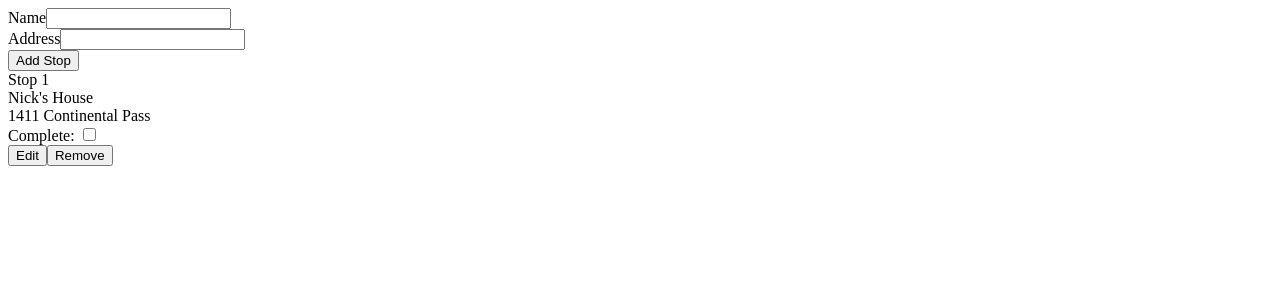
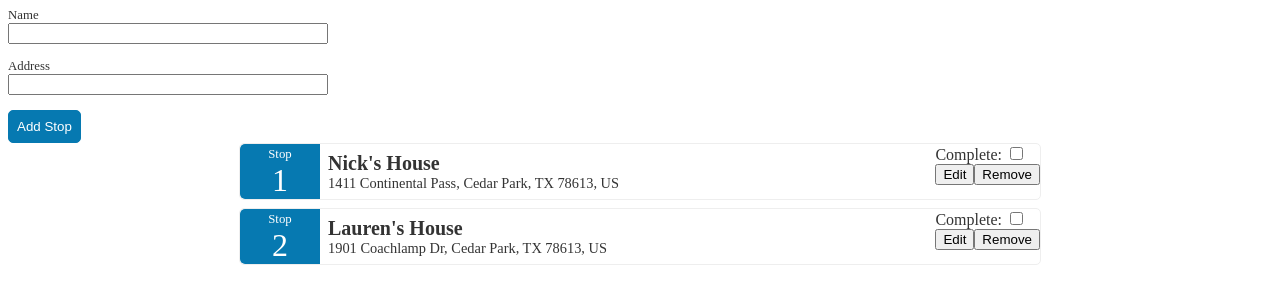
Before and after one commit to nickroberts404/shipwell-project, a React app: page / in a window 1280 px wide. Shown: the top 304 px of the page. Built offline with nearby package versions, Linux system fonts and the light colour scheme; the HTML template or start-up script is replaced by a standard one.

Commit message:
Began styling components with styled-components

```diff
--- a/src/components/App.js
+++ b/src/components/App.js
@@ -1,16 +1,22 @@
 import React from 'react';
 import { useDispatch } from 'react-redux';
+import styled from 'styled-components';
 import { addStop } from '../actions';
 import Form from './Form';
 import Itinerary from './Itinerary';
 const App = () => {
 	const dispatch = useDispatch();
 	return (
-		<div>
+		<Container>
 			<Form onSubmit={(name, address) => dispatch(addStop(name, address))} />
 			<Itinerary />
-		</div>
+		</Container>
 	);
 };
 
+const Container = styled.div`
+	font-family: Avenir;
+	color: #333;
+`;
+
 export default App;
--- a/src/components/Form.js
+++ b/src/components/Form.js
@@ -1,4 +1,5 @@
 import React, { useState, useEffect } from 'react';
+import styled from 'styled-components';
 import FormField from './FormField';
 import axios from 'axios';
 
@@ -73,9 +74,23 @@ const Form = ({ initialName = '', initialAddress = '', onSubmit }) => {
 				error={showErrors && errors.address}
 				label={'Address'}
 			/>
-			<button type="submit">Add Stop</button>
+			<SubmitButton type="submit">Add Stop</SubmitButton>
 		</form>
 	);
 };
 
+const SubmitButton = styled.button`
+	border: 1px solid #0679b1;
+	border-radius: 5px;
+	cursor: pointer;
+	padding: 0.5rem;
+	outline: none;
+	color: #fff;
+	background: #0679b1;
+	&:hover {
+		background: #fff;
+		color: #0679b1;
+	}
+`;
+
 export default Form;
--- a/src/components/FormField.js
+++ b/src/components/FormField.js
@@ -1,14 +1,37 @@
 import React from 'react';
+import styled from 'styled-components';
 
 const FormField = ({ value, update, error, label }) => {
 	const onChange = (e) => update(e.target.value);
 	return (
-		<div>
-			<label>{label}</label>
-			<input value={value} onChange={onChange} type="text" />
-			{error && <div>Error: {error}</div>}
-		</div>
+		<Container>
+			<FieldLabel>
+				<Text>{label}</Text>
+				<input value={value} onChange={onChange} type="text" />
+			</FieldLabel>
+			<Error>{error}</Error>
+		</Container>
 	);
 };
 
+const Container = styled.div`
+	display: flex;
+	flex-direction: column;
+	max-width: 20rem;
+`;
+
+const FieldLabel = styled.label`
+	display: flex;
+	flex-direction: column;
+`;
+const Text = styled.div`
+	font-size: 0.8rem;
+`;
+const Error = styled.div`
+	color: red;
+	font-size: 0.8rem;
+	height: 15px;
+	align-self: flex-end;
+`;
+
 export default FormField;
--- a/src/components/Itinerary.js
+++ b/src/components/Itinerary.js
@@ -1,11 +1,12 @@
 import React from 'react';
+import styled from 'styled-components';
 import { useSelector } from 'react-redux';
 import ItineraryItem from './ItineraryItem';
 
 const Itinerary = () => {
 	const itinerary = useSelector((state) => state.itinerary);
 	return (
-		<div>
+		<Container>
 			{itinerary.map((item, i) => (
 				<ItineraryItem
 					key={item.id}
@@ -16,8 +17,13 @@ const Itinerary = () => {
 					complete={item.complete}
 				/>
 			))}
-		</div>
+		</Container>
 	);
 };
 
+const Container = styled.div`
+	display: flex;
+	flex-direction: column;
+	align-items: center;
+`;
 export default Itinerary;
--- a/src/components/ItineraryItem.js
+++ b/src/components/ItineraryItem.js
@@ -1,5 +1,6 @@
 import React, { useState } from 'react';
 import { useDispatch } from 'react-redux';
+import styled from 'styled-components';
 import { updateStop, deleteStop } from '../actions';
 import Form from './Form';
 
@@ -14,14 +15,17 @@ const ItineraryItem = ({ id, stopNum, name, address, complete }) => {
 	const removeStop = () => dispatch(deleteStop(id));
 	const toggleEditing = () => setEditing(!editing);
 	return (
-		<div>
-			<div>
-				<div>Stop {stopNum}</div>
+		<Container>
+			<Top>
+				<StopNumber>
+					Stop <span>{stopNum}</span>
+				</StopNumber>
+				<Middle>
 					{!editing ? (
-					<div>
-						<div>{name}</div>
-						<div>{address}</div>
-					</div>
+						<Info>
+							<StopName>{name}</StopName>
+							<StopAddress>{address}</StopAddress>
+						</Info>
 					) : (
 						<Form
 							initialName={name}
@@ -29,19 +33,72 @@ const ItineraryItem = ({ id, stopNum, name, address, complete }) => {
 							onSubmit={updateNameAddress}
 						/>
 					)}
+				</Middle>
 				<div>
+					<Complete>
 						<label>
 							Complete:{' '}
 							<input type="checkbox" value={complete} onChange={updateComplete} />
 						</label>
-				</div>
-			</div>
-			<div>
+					</Complete>
+					<Bottom>
 						<button onClick={toggleEditing}>Edit</button>
 						<button onClick={removeStop}>Remove</button>
+					</Bottom>
 				</div>
-		</div>
+			</Top>
+		</Container>
 	);
 };
 
+const Container = styled.div`
+	display: flex;
+	flex-direction: column;
+	border-radius: 5px;
+	border: 1px solid #eee;
+	width: 90%;
+	max-width: 50rem;
+	margin-bottom: 0.5rem;
+	overflow: hidden;
+`;
+const Top = styled.div`
+	display: flex;
+`;
+const Bottom = styled.div`
+	display: flex;
+	justify-content: flex-end;
+`;
+const StopNumber = styled.div`
+	display: flex;
+	flex-direction: column;
+	align-items: center;
+	justify-content: center;
+	width: 5rem;
+	color: white;
+	background: #0679b1;
+	border-radius: 5px 0 0 5px;
+	font-size: 0.8rem;
+	padding-top: 0.2rem;
+	span {
+		font-size: 2rem;
+	}
+	margin-right: 0.5rem;
+`;
+const Info = styled.div``;
+const StopName = styled.div`
+	font-size: 1.25rem;
+	font-weight: bold;
+`;
+const StopAddress = styled.div`
+	font-size: 0.9rem;
+`;
+const Complete = styled.div`
+	display: flex;
+	flex-grow: 1;
+`;
+const Middle = styled.div`
+	display: flex;
+	align-items: center;
+	flex-grow: 1;
+`;
 export default ItineraryItem;
--- a/src/store.js
+++ b/src/store.js
@@ -5,10 +5,23 @@ export const UPDATE_STOP = 'UPDATE_STOP';
 export const DELETE_STOP = 'DELETE_STOP';
 
 const initialState = {
-	itinerary: [{ id: 0, name: "Nick's House", address: '1411 Continental Pass', complete: false }],
+	itinerary: [
+		{
+			id: 0,
+			name: "Nick's House",
+			address: '1411 Continental Pass, Cedar Park, TX 78613, US',
+			complete: false,
+		},
+		{
+			id: 1,
+			name: "Lauren's House",
+			address: '1901 Coachlamp Dr, Cedar Park, TX 78613, US',
+			complete: false,
+		},
+	],
 };
 
-// Seperate Reducer
+// Seperate Reducers
 
 const reducer = (state = initialState, action) => {
 	switch (action.type) {
```
Lines whose indentation alone changed are shown as unchanged.
